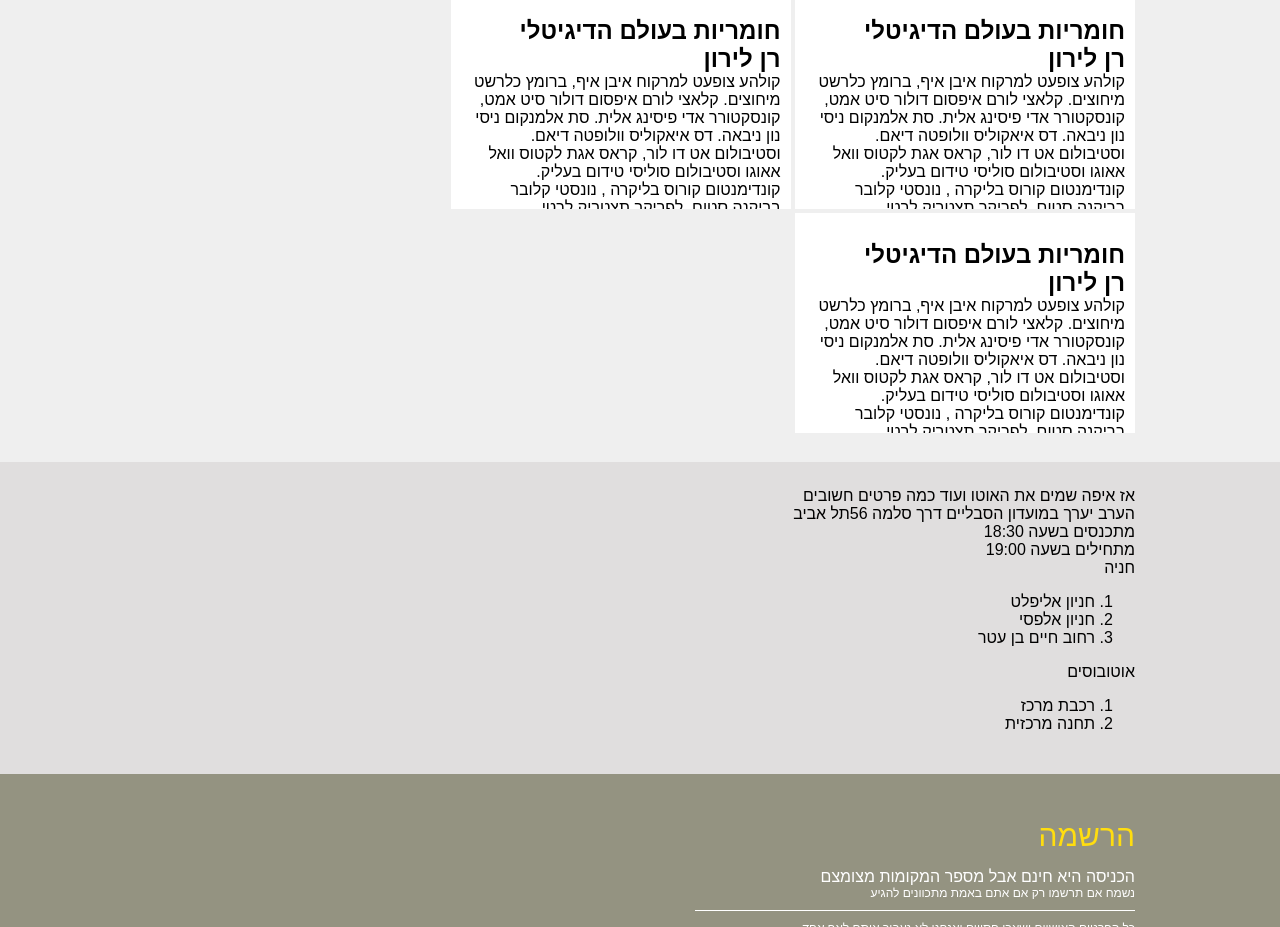
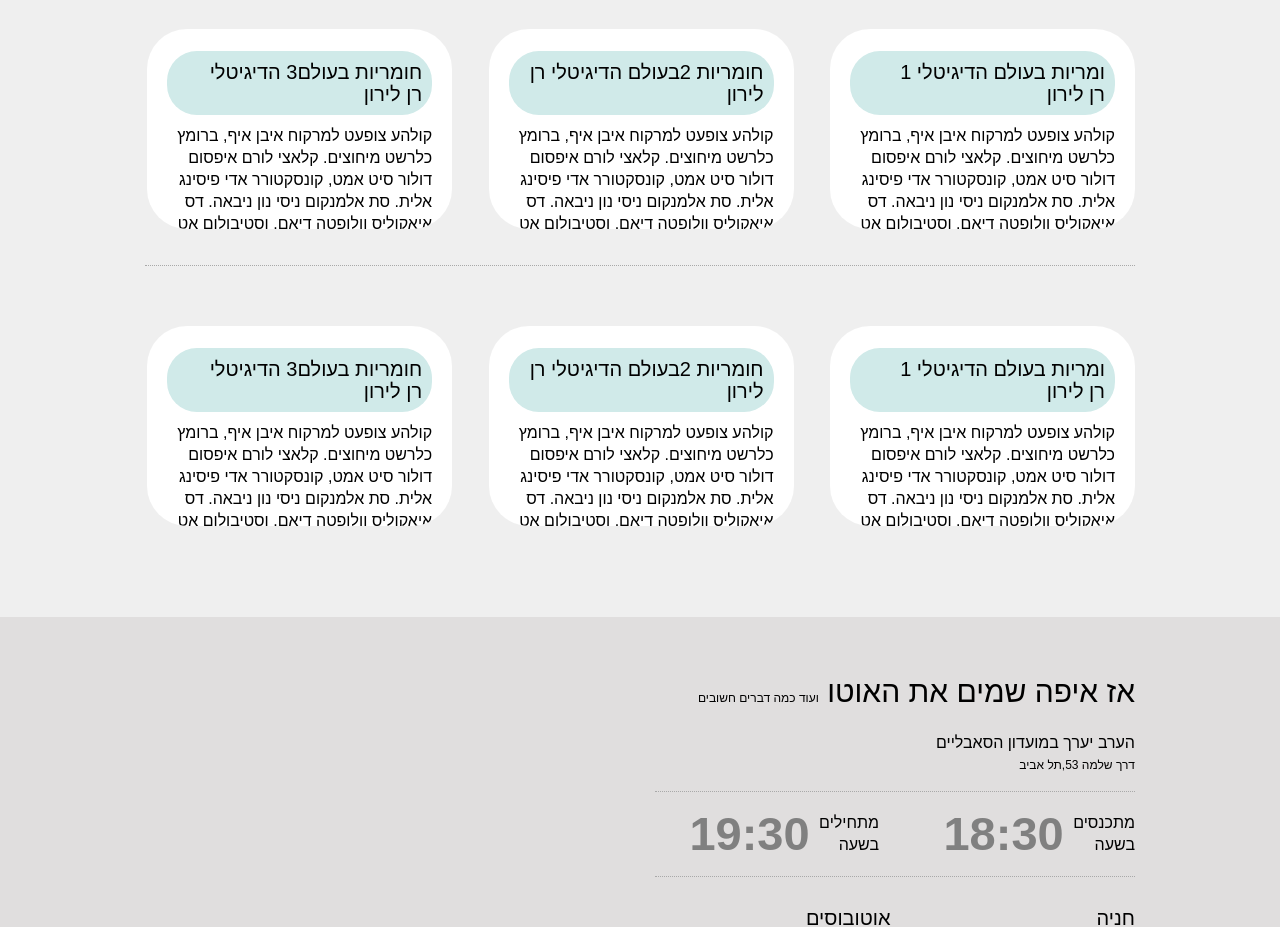
Before and after one commit to Nimrod/dev-night, a website: page index.html in a window 1280 px wide. Shown: the part 391-1318 px from the top of the page. Drawn offline with Linux system fonts and the light colour scheme; a web font is replaced by a local one.

Commit message:
working on css 3.2.2016

```diff
--- a/index.html
+++ b/index.html
@@ -3,6 +3,7 @@
 <head>
     <meta charset="UTF-8">
     <title>DEV SHOTS</title>
+    <link rel="stylesheet" type="text/css" href="styles/general-css.css">
     <link rel="stylesheet" type="text/css" href="styles/style.css">
 </head>
 
@@ -34,18 +35,18 @@
 
     <section class="section1">
         <div class="wrapper">
-           <p>
-            6 הרצאות קצרות ומרתקות
-          </p>
-        <p>
-15 דקות לכל הרצאה
-        </p>
 
+                <article class="cf">
+                        <p class="title2">6 הרצאות קצרות ומרתקות</p>
+                   <p class="title3">   15 דקות לכל הרצאה  </p>
+                </article>
+
+            <section class="border2">
         <article class="article1">
             <img>
 
-            <h2>
-חומריות בעולם הדיגיטלי<br>
+            <h2 class="title1">
+ומריות בעולם הדיגיטלי 1<br>
 רן לירון<br>
             </h2>
 
@@ -60,8 +61,8 @@
         <article class="article1">
             <img>
 
-            <h2>
-                חומריות בעולם הדיגיטלי<br>
+            <h2 class="title1">
+               חומריות 2בעולם הדיגיטלי
                 רן לירון<br>
             </h2>
 
@@ -76,8 +77,8 @@
         <article class="article1">
             <img>
 
-            <h2>
-                חומריות בעולם הדיגיטלי<br>
+            <h2 class="title1">
+               חומריות בעולם3 הדיגיטלי<br>
                 רן לירון<br>
             </h2>
 
@@ -88,41 +89,96 @@
                 , נונסטי קלובר בריקנה סטום, לפריקך תצטריק לרטי.
             </p>
         </article>
+            </section>
+            <section>
+                <article class="article1">
+                    <img>
+
+                    <h2 class="title1">
+                        ומריות בעולם הדיגיטלי 1<br>
+                        רן לירון<br>
+                    </h2>
+
+                    <p>
+                        קולהע צופעט למרקוח איבן איף, ברומץ כלרשט מיחוצים. קלאצי לורם איפסום דולור סיט אמט, קונסקטורר אדי
+                        פיסינג אלית. סת אלמנקום ניסי נון ניבאה. דס איאקוליס וולופטה דיאם. וסטיבולום אט דו
+                        לור, קראס אגת לקטוס וואל אאוגו וסטיבולום סוליסי טידום בעליק. קונדימנטום קורוס בליקרה
+                        , נונסטי קלובר בריקנה סטום, לפריקך תצטריק לרטי.
+                    </p>
+                </article>
+
+                <article class="article1">
+                    <img>
+
+                    <h2 class="title1">
+                        חומריות 2בעולם הדיגיטלי
+                        רן לירון<br>
+                    </h2>
+
+                    <p>
+                        קולהע צופעט למרקוח איבן איף, ברומץ כלרשט מיחוצים. קלאצי לורם איפסום דולור סיט אמט, קונסקטורר אדי
+                        פיסינג אלית. סת אלמנקום ניסי נון ניבאה. דס איאקוליס וולופטה דיאם. וסטיבולום אט דו
+                        לור, קראס אגת לקטוס וואל אאוגו וסטיבולום סוליסי טידום בעליק. קונדימנטום קורוס בליקרה
+                        , נונסטי קלובר בריקנה סטום, לפריקך תצטריק לרטי.
+                    </p>
+                </article>
+
+                <article class="article1">
+                    <img>
+
+                    <h2 class="title1">
+                        חומריות בעולם3 הדיגיטלי<br>
+                        רן לירון<br>
+                    </h2>
+
+                    <p>
+                        קולהע צופעט למרקוח איבן איף, ברומץ כלרשט מיחוצים. קלאצי לורם איפסום דולור סיט אמט, קונסקטורר אדי
+                        פיסינג אלית. סת אלמנקום ניסי נון ניבאה. דס איאקוליס וולופטה דיאם. וסטיבולום אט דו
+                        לור, קראס אגת לקטוס וואל אאוגו וסטיבולום סוליסי טידום בעליק. קונדימנטום קורוס בליקרה
+                        , נונסטי קלובר בריקנה סטום, לפריקך תצטריק לרטי.
+                    </p>
+                </article>
+            </section>
         </div>
     </section>
 
 
     <section class="section2" >
         <div class="wrapper">
-        <article>
-            <p>
-                אז איפה שמים את האוטו ועוד כמה פרטים חשובים
+        <article class="width">
+            <p class="title4">
+אז איפה שמים את האוטו <span class="small-grey-text">ועוד כמה דברים חשובים</span>
             </p>
             <p>
-הערב יערך במועדון הסבליים
-                דרך סלמה 56תל אביב
+הערב יערך במועדון הסאבליים
             </p>
-            <p>
-                מתכנסים בשעה 18:30
+            <p class="small-grey-text">
+                דרך שלמה 53,תל אביב
             </p>
-            <p>
-                מתחילים בשעה 19:00
+            <article class="border3">
+            <p class="title5">
+מתכנסים<br>בשעה            </p>
+                <p class="title6"> 18:30</p>
+            <p class="title5">
+מתחילים <br>בשעה
             </p>
+                <p class="title7">19:30</p>
+            </article>
 
-            <p>חניה</p>
+            <article class="parking">
+            <p class="border4">חניה</p>
             <ol>
-
                 <li>חניון אליפלט</li>
                 <li>חניון אלפסי</li>
                 <li>רחוב חיים בן עטר</li>
-
             </ol>
-
-            <p>אוטובוסים</p>
+            </article>
+            <article class="bus">
+            <p class="border4">אוטובוסים</p>
             <ol>
                 <li>רכבת מרכז</li>
                 <li>תחנה מרכזית</li>
-
+            </article>
 
             </ol>
 
--- /dev/null
+++ b/styles/general-css.css
@@ -0,0 +1,83 @@
+/* GENERAL */
+
+@import url(http://fonts.googleapis.com/earlyaccess/opensanshebrew.css);
+
+html, body, div, span, applet, object, iframe,
+h1, h2, h3, h4, h5, h6, p, blockquote, pre,
+a, abbr, acronym, address, big, cite, code,
+del, dfn, em, img, ins, kbd, q, s, samp,
+small, strike, strong, sub, sup, tt, var,
+b, u, i, center,
+dl, dt, dd, ol, ul, li,
+fieldset, form, label, legend,
+table, caption, tbody, tfoot, thead, tr, th, td,
+article, aside, canvas, details, embed,
+figure, figcaption, footer, header,
+menu, nav, output, ruby, section, summary,
+time, mark, audio, video {
+    margin: 0;
+    padding: 0;
+    border: 0;
+    font-size: 16px;
+    line-height:22px;
+    font-family: 'Open Sans Hebrew', 'arial', sans-serif;
+    vertical-align: baseline;
+}
+/* HTML5 display-role reset for older browsers */
+article, aside, details, figcaption, figure,
+footer, header,  menu, nav, section {
+    display: block;
+}
+body {
+    line-height: 1;
+}
+ol, ul {
+    list-style: none;
+}
+blockquote, q {
+    quotes: none;
+}
+blockquote:before, blockquote:after,
+q:before, q:after {
+    content: '';
+    content: none;
+}
+table {
+    border-collapse: collapse;
+    border-spacing: 0;
+}
+
+/*  CLEARFIX */
+.cf:before,
+.cf:after {
+    content: " "; /* 1 */
+    display: table; /* 2 */
+}
+
+.cf:after {
+    clear: both;
+}
+
+/*
+body, h1, h2, h3, h4, h5, h6, p, input, label, form, div, span{
+    font-family: 'Open Sans Hebrew', 'arial', sans-serif;
+    margin:0;
+    padding: 0;
+    box-sizing: border-box;
+}*/
+
+/*  GENERAL BODY */
+
+section{
+    width: 100%;
+    height: auto;
+    padding: 30px 0;
+}
+.wrapper {
+    width: 990px;
+    margin: 0 auto;
+    padding: 25px 0;
+}
+.relative{
+    position: relative;
+}
--- a/styles/style.css
+++ b/styles/style.css
@@ -1,70 +1,168 @@
-@import url(http://fonts.googleapis.com/earlyaccess/opensanshebrew.css);
-
-body, h1, h2, h3, h4, h5, h6, p, input, label, form, div{
-    font-family: 'Open Sans Hebrew', 'arial', sans-serif;
-    margin:0;
-    padding: 0;
-    box-sizing: border-box;
-}
+/*  GENERAL BODY */
 
 section{
     width: 100%;
     height: auto;
+    padding: 30px 0;
 }
-
 .wrapper {
     width: 990px;
     margin: 0 auto;
     padding: 25px 0;
 }
+.relative{
+     position: relative;
+ }
+
+
+/* HEADER */
 
 .header {
     background:#949381;
 }
 
+
+/* SECTION 1*/
 .section1 {
-   background: #efefef;
+    background: #efefef;
 }
 
+.title1 {
+    background: #d0eae9;
+    padding: 10px;
+    margin: 0 0 10px 0;
+    border-radius: 30px;
+    font-size: 20px;
+    font-weight: 400;
+}
+
+.title2 {
+    font-size: 30px;
+    line-height: 40px;
+    display: inline-block;
+    float: right;
+    /* margin: 0 0 0 560px; */
+}
+
+.title3 {
+    display: inline-block;
+    font-size: 14px;
+    padding: 17px 0 0 0;
+    float: left;
+}
+
+.article1 {
+    width: 265px;
+    height: 200px;
+    overflow: hidden;
+    background: white;
+    padding: 0 20px;
+    display: inline-block;
+    border-radius: 40px;
+    margin: 0 0 0 32px;
+    font-size: 14px;
+}
+
+.article1:nth-of-type(3) {
+    margin: 0;
+}
+.border2 {
+    border-top: 1px dotted darkgrey;
+    border-bottom: 1px dotted darkgrey;
+    padding: 30px 0;
+    margin: 10px 0 30px 0;
+}
+.height{
+    height:40px;
+}
+
+/* SECTION 2*/
 .section2 {
     background: #e0dede;
 }
+.width {
+    width: 480px;
+}
+.title4 {
+    font-size: 30px;
+    line-height: 40px;
+    display: inline-block;
+    margin: 0 0 20px 0;
+}
+.title5 {
+    display: inline-block;
+}
+.title6{
+    display: inline-block;
+    margin: 0 5px 0 60px;
+    font-size: 47px;
+    line-height: 40px;
+    font-weight: 600;
+    color: grey;
+}
+.title7{
+    display: inline-block;
+    margin: 0 5px 0 0;
+    font-size: 47px;
+    line-height: 40px;
+    font-weight: 600;
+    color: grey;
+}
+
+.small-grey-text {
+    font-size: 12px;
+}
+.border3 {
+    border-top: 1px dotted darkgrey;
+    border-bottom: 1px dotted darkgrey;
+    padding: 20px 0;
+    margin: 15px 0 30px 0;
+}
+ol {
+    list-style-type: decimal;
+    list-style-position:inside;
+}
+li {
+    line-height: 24px;
+}
+.parking {
+    display: inline-block;
+    width: 220px;
+    margin: 0  0 0 20px;
+    vertical-align: top;
+
+}
+.bus {
+    display: inline-block;
+    width: 235px;
+    vertical-align: top;
+}
+
+.border4 {
+    border-bottom: 1px dotted darkgrey;
+    margin: 0 0 10px 0;
+    padding: 0 0 10px 0;
+    font-size: 20px;
+    font-weight:500;
+}
+
+/* SECTION 3*/
 
 .section3 {
     background:#949381;
     height: auto;
     padding: 20px 0 75px 0;
 }
-.section4 {
-    background:#efefef;
-}
-footer {
-    background: #2c2c2c;
-}
-.article1 {
-    width: 320px;
-    height: 200px;
-    overflow: hidden;
-    background: white;
-    padding: 10px;
-    display: inline-block;
-}
-
-form {
- position: relative;
-    margin: 10px 0 0 0;
-}
-
 .form {
-    width: 440px;
-}
+     width: 440px;
+ }
 
 label {
     display: inline-block;
     font-size: 16px;
     color: white;
     padding: 3px 0 0 0;
-    width: 105px;
+    width: 85px;
 }
 input {
     margin: 7px 0;
@@ -83,18 +181,14 @@ input {
     background: #4d4d4d;
     color: white;
     border-radius: 2px;
+    width: 350px;
     position: absolute;
-    right: 110px;
+    right: 90px;
 }
-
-.border {
-    border-top: 1px solid white;
-    border-bottom: 1px solid white;
-    padding: 10px 0 ;
+form {
+    position: relative;
     margin: 10px 0 0 0;
 }
-
-
 .medium-white-text {
     color: white;
     font-size: 16px;
@@ -108,3 +202,20 @@ input {
     font-size:  30px;
     margin: 0 0 15px 0;
 }
+.border {
+    border-top: 1px solid white;
+    border-bottom: 1px solid white;
+    padding: 10px 0 ;
+    margin: 10px 0 0 0;
+}
+
+/* SECTION 4*/
+.section4 {
+    background:#efefef;
+}
+
+
+/* FOOTER */
+footer {
+    background: #2c2c2c;
+}
```
Also changed, not shown: styles/colors.css (deleted).
